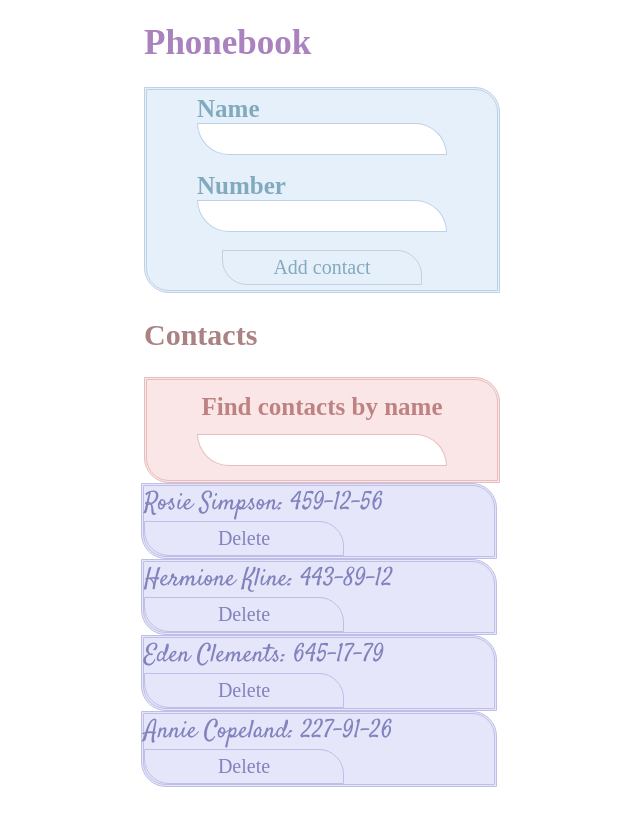
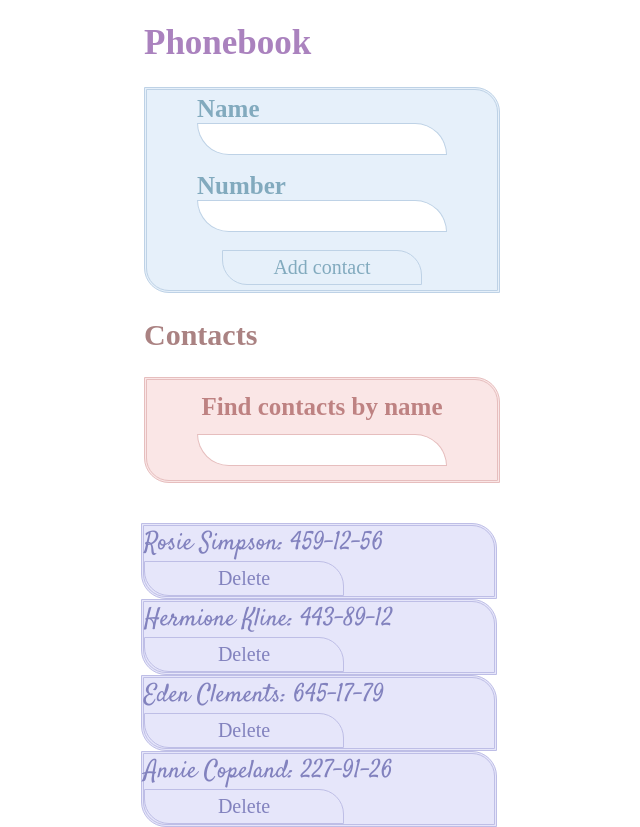
Before and after one commit to OlehKozubJS/goit-react-hw-02-phonebook, a React (Create React App) app: page / in a window 1280 px wide. Shown: the whole page, without its empty margins (321-961 px from the left). Before the commit the page ends 800 px from the top, so only its background shows below. Built offline with nearby package versions, Linux system fonts and the light colour scheme; a web font is replaced by a local one.

Commit message:
Update ContactList.module.css

```diff
--- a/src/components/PhonebookCSS/ContactList.module.css
+++ b/src/components/PhonebookCSS/ContactList.module.css
@@ -2,7 +2,7 @@
     width: 100%;
 
     list-style: none;
-    margin: 0;
+    margin-inline: 0;
     padding-inline: 0;
 
     display: flex;
```
